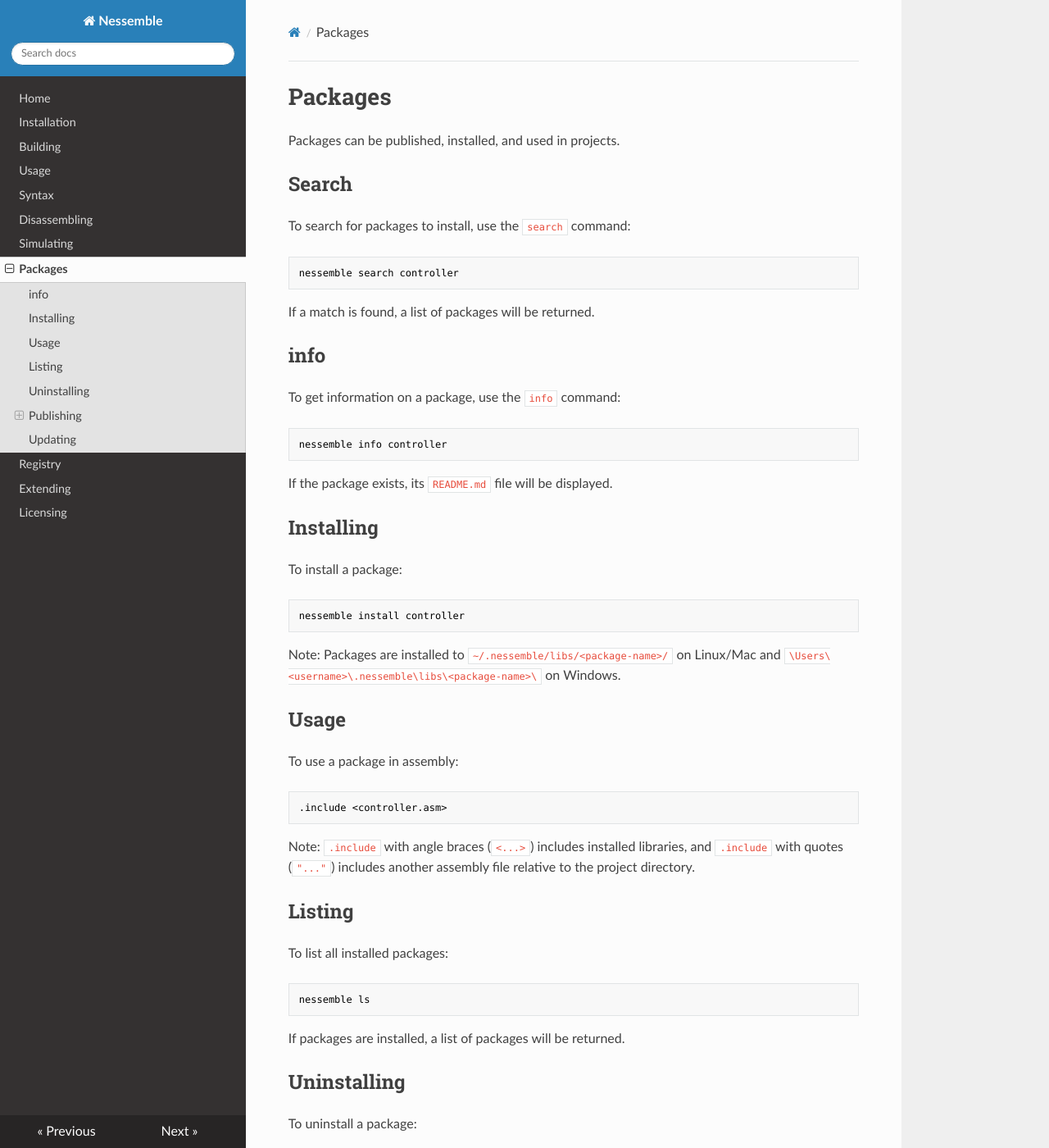
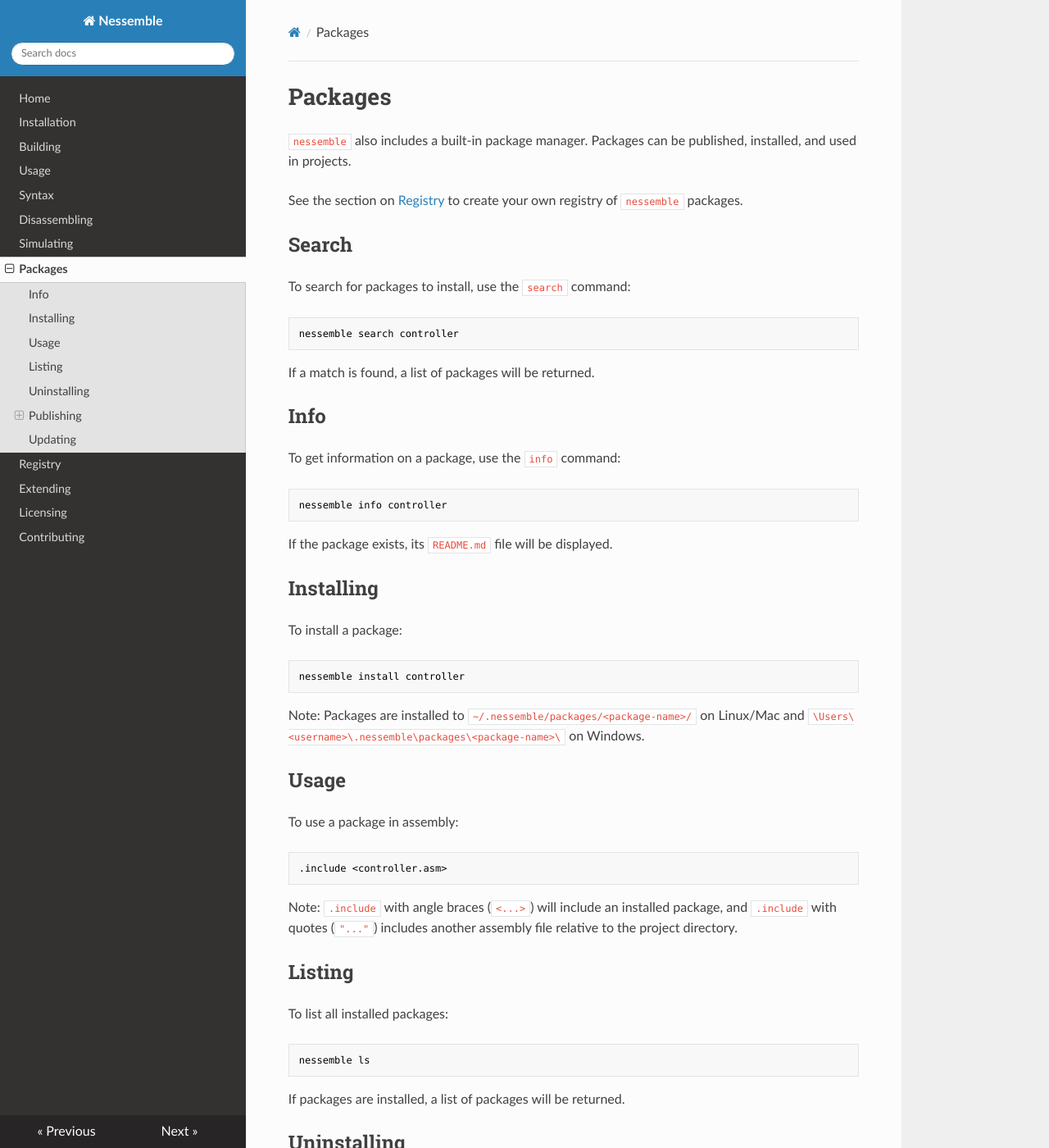
Before and after one commit to kevinselwyn/nessemble, an MkDocs documentation site: the page built from docs/pages/packages.md, in a window 1280 px wide and 1400 px high. Shown: the whole window at 82% size. Built offline with MkDocs 1.6.1, drawn with Linux system fonts in a browser that asks for light colours; nearby versions of some CDN libraries; old or Windows-style settings are respelled for this version of MkDocs.

Commit message:
Contributing + packages cleanup

````diff
--- a/docs/mkdocs.yml
+++ b/docs/mkdocs.yml
@@ -12,6 +12,7 @@
     - Registry: registry.md
     - Extending: extending.md
     - Licensing: licensing.md
+    - Contributing: contributing.md
 theme: readthedocs
 docs_dir: pages
 dev_addr: 0.0.0.0:9090
--- a/docs/pages/packages.md
+++ b/docs/pages/packages.md
@@ -1,6 +1,10 @@
 # Packages
 
-Packages can be published, installed, and used in projects.
+`nessemble` also includes a built-in package manager. Packages can be published,
+installed, and used in projects.
+
+See the section on [Registry](/registry) to create your own registry of
+`nessemble` packages.
 
 ## Search
 
@@ -12,7 +16,7 @@
 
 If a match is found, a list of packages will be returned.
 
-## info
+## Info
 
 To get information on a package, use the `info` command:
 
@@ -30,8 +34,9 @@
 nessemble install controller
 ```
 
-Note: Packages are installed to `~/.nessemble/libs/<package-name>/` on
-Linux/Mac and `\Users\<username>\.nessemble\libs\<package-name>\` on Windows.
+Note: Packages are installed to `~/.nessemble/packages/<package-name>/` on
+Linux/Mac and `\Users\<username>\.nessemble\packages\<package-name>\` on
+Windows.
 
 ## Usage
 
@@ -41,9 +46,9 @@
 .include <controller.asm>
 ```
 
-Note: `.include` with angle braces (`<...>`) includes installed libraries, and
-`.include` with quotes (`"..."`) includes another assembly file relative to the
-project directory.
+Note: `.include` with angle braces (`<...>`) will include an installed package,
+and `.include` with quotes (`"..."`) includes another assembly file relative to
+the project directory.
 
 ## Listing
 
````
Also changed, not shown: docs/pages/contributing.md (added, +5 -0 lines), docs/pages/registry.md (+3 -1 lines), 12 other files.
